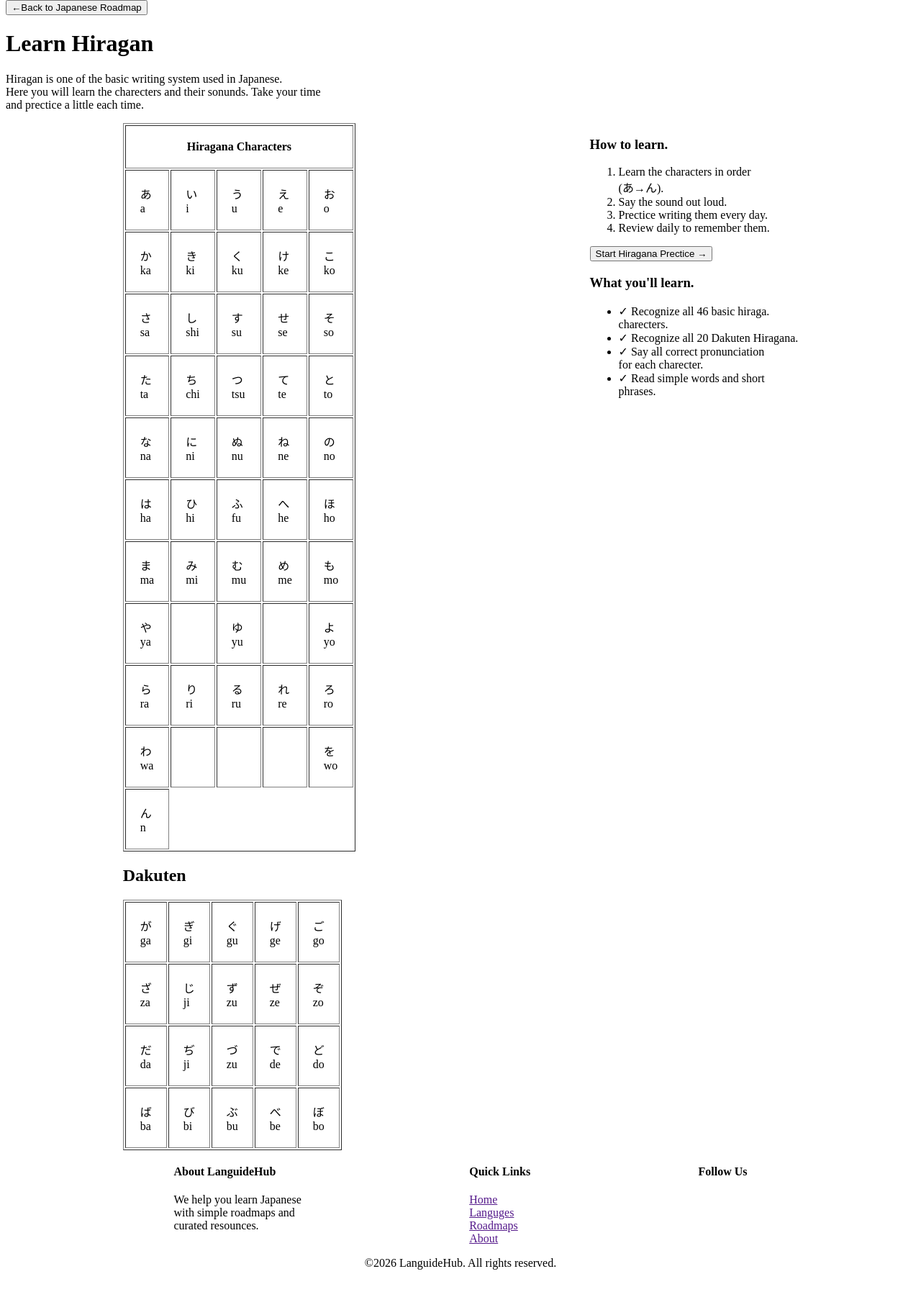
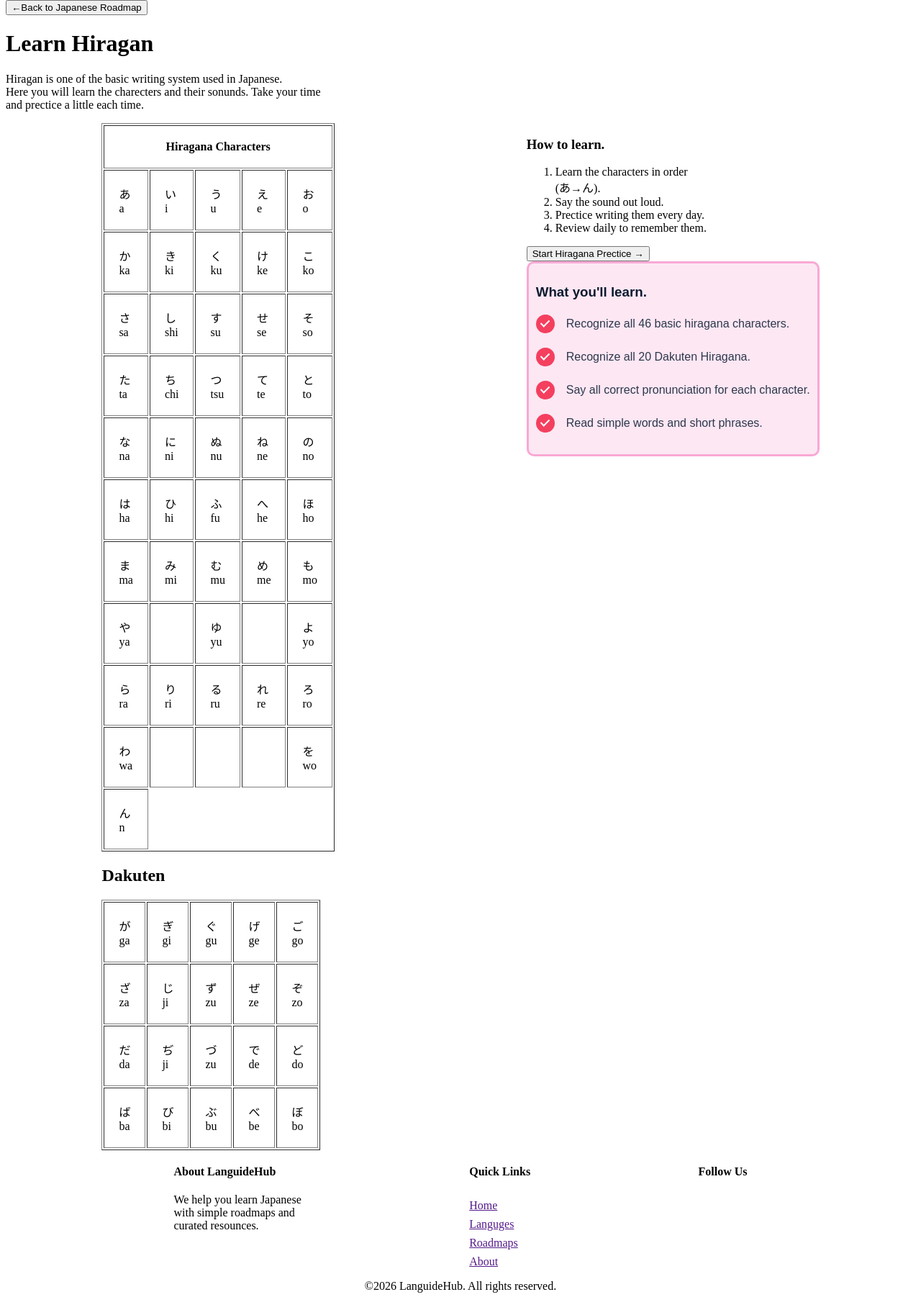
Before and after one commit to Sahina-07/Languide-hub, a Flask app: template templates/hiragana.html in a window 1280 px wide. Shown: the part 60-1880 px from the top of the page at 72% size. Before the commit the page ends 1824 px from the top, so only its background shows below. Run offline with Flask 3, Linux system fonts and the light colour scheme; the template is opened without the code that fills it, so the values that code supplies are empty.

Commit message:
Created What you will learn card

```diff
--- a/static/hiragana.css
+++ b/static/hiragana.css
@@ -47,9 +47,64 @@
 #quick-links{
     display: flex;
     flex-direction: column;
+    gap: 8px;
 }
 #copy-right{
     display: flex;
     align-items: center;
     justify-content: center;
 }
+/* ============================Suggetion=================================== */
+.list-title{
+    font-family: sans-serif;
+    color: #0b1a30;
+    margin-bottom: 20px;
+}
+.learning-list{
+    list-style: none;
+    padding:0;
+    margin:0;
+    font-family: sans-serif;
+}
+
+/* Checkmark */
+.learning-list li{
+    display: flex;
+    align-items: flex-start;
+    margin-bottom: 20px;
+}
+/* pink circle */
+.checkmark{
+    position: relative;
+    display: inline-block;
+    width: 26px;
+    height: 26px;
+    background-color: #f43f5e;
+    border-radius: 50%;
+    flex-shrink: 0;
+    margin-right: 16px;
+}
+/* White check marks inside the circle */
+.checkmark::after{
+    content:" ";
+    position: absolute;
+    left: 9px;
+    top: 5px;
+    width: 5px;
+    height: 10px;
+    border: solid white;
+    border-width: 0 2.5px 2.5px 0;
+    transform: rotate(45deg);
+}
+
+.list-text{
+    font-size: 16px;
+    color: #2e384d;
+    line-height: 26px;
+}
+#learn{
+    border: solid #F9A8D4;
+    padding: 10px;
+    border-radius: 10px;
+    background-color: #FCE7F3;
+}
--- a/templates/hiragana.html
+++ b/templates/hiragana.html
@@ -176,15 +176,28 @@
                     </ol>
                     <button>Start Hiragana Prectice →</button>
                 </div>
-                <div>
-                    <h3>What you'll learn.</h3>
-                    <ul>
-                        <li>✓ Recognize all 46 basic hiraga. <br>charecters.</li>
-                        <li>✓ Recognize all 20 Dakuten Hiragana.</li>
-                        <li>✓ Say all correct pronunciation <br>for each charecter.</li>
-                        <li>✓ Read simple words and short <br>phrases.</li>
+                <div id="learn">
+                    <h3 class="list-title">What you'll learn.</h3>
+                    <ul class="learning-list">
+                        <li>
+                            <span class="checkmark"></span>
+                            <span class="list-text">Recognize all 46 basic hiragana characters.</span>
+                        </li>
+                        <li>
+                            <span class="checkmark"></span>
+                            <span class="list-text">Recognize all 20 Dakuten Hiragana.</span>
+                        </li>
+                        <li>
+                            <span class="checkmark"></span>
+                            <span class="list-text">Say all correct pronunciation for each character.</span>
+                        </li>
+                        <li>
+                            <span class="checkmark"></span>
+                            <span class="list-text">Read simple words and short phrases.</span>
+                        </li>
                     </ul>
                 </div>
+
             </div>
         </div>
         <!-- fotter -->
```
